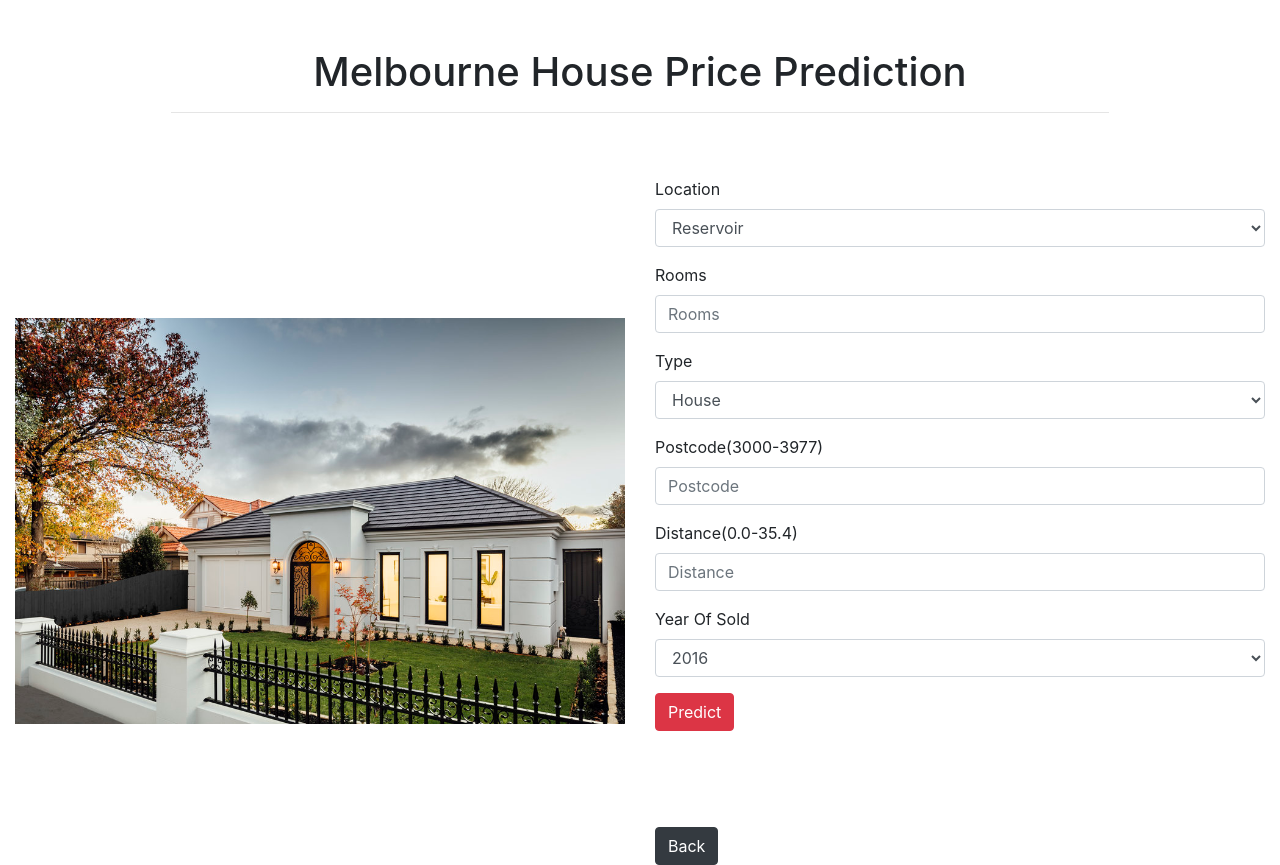
After one commit to FraidoonOmarzai/SearchAi, a Flask app: page /House in a window 1280 px wide. The commit adds this page. Run offline with Flask 2, Linux system fonts and the light colour scheme; some libraries are stand-ins or nearby versions.

Commit message:
house price prediction added

```diff
--- a/app.py
+++ b/app.py
@@ -12,6 +12,7 @@ from flask_pymongo import PyMongo
 import joblib
 import pickle
 import numpy as np
+import pandas as pd
 
 app = Flask(__name__, template_folder='templates')
 
@@ -385,6 +386,39 @@ def upload():
     return None
 
 
+# House Price Prediction
+@app.route("/House")
+def house_price():
+    return render_template("house_price.html")
+
+
+@app.route('/predictHP', methods=["POST"])
+def predictHP():
+
+    if request.method == "POST":
+
+        Location = request.form['Location']
+        Rooms = request.form['Rooms']
+        Type = request.form['Type']
+        Postcode = request.form['Postcode']
+        Distance = request.form['Distance']
+        Year = request.form['Year']
+
+        input_variables = pd.DataFrame([[Location, Rooms, Type, Postcode, Distance, Year]],
+                                       columns=['Suburb', 'Rooms', 'Type',
+                                                'Postcode', 'Distance', 'Year'],
+                                       dtype=float)
+
+        model = joblib.load(
+            "Trained Model/housePrice/housepriceprediction.joblib")
+        prediction = model.predict(input_variables)[0]
+
+        prediction = "Price of the house is: "+str(prediction) + "$"
+        print(prediction)
+
+    return(render_template("result.html", prediction_text=prediction))
+
+
 if __name__ == '__main__':
     app.config['Debug'] = True
     app.run()
--- /dev/null
+++ b/templates/house_price.html
@@ -0,0 +1,113 @@
+<!DOCTYPE html>
+<html>
+
+
+<head>
+   <title>House Price Prediction</title>
+
+   <link rel="stylesheet" href="https://maxcdn.bootstrapcdn.com/bootstrap/4.0.0/css/bootstrap.min.css" integrity="sha384-Gn5384xqQ1aoWXA+058RXPxPg6fy4IWvTNh0E263XmFcJlSAwiGgFAW/dAiS6JXm" crossorigin="anonymous">
+
+
+   <style>
+      * {
+         margin: 0;
+         padding: 0;
+      }
+
+      html,
+      body,
+      header,
+      #intro {
+         height: 100%;
+      }
+
+      img {
+         display: block;
+         max-width: 100%;
+         height: auto;
+      }
+
+      .btn.pb {
+         margin-top: 6rem;
+         background-color: dark;
+      }
+   </style>
+</head>
+
+<body>
+
+      <div id="intro" class="container-fluid view ">
+        <h1 class="text-center text-capitalize pt-5">Melbourne House Price Prediction</h1>
+        <hr class="w-75 mx-auto pt-5">
+        <div class="row mb-5">
+           <div class="col-lg-6 col-md-6 col-12 my-auto">
+             <img src="../static/images/house.jpg" class="float-left">
+
+           </div>
+           <div class="col-lg-6 col-md-6 col-12">
+             <form action="{{ url_for('predictHP')}}" method="post">
+                <div class="form-group">
+                   <label for="Location">Location</label>
+                   <select class="form-control" id="Location" name="Location" required="required">
+                      <option value="0">Reservoir</option>
+                      <option value="1">Bentleigh East</option>
+                      <option value="2">Richmond</option>
+                      <option value="3">Craigieburn</option>
+                      <option value="4">Preston</option>
+                      <option value="5">Mount Waverley</option>
+                      <option value="6">Brunswick</option>
+                      <option value="7">Cheltenham</option>
+                      <option value="8">Northcote</option>
+                      <option value="9">Glenroy</option>
+                      <option value="10">Essendon</option>
+                      <option value="11">Glen Waverley</option>
+                      <option value="12">Coburg</option>
+                      <option value="13">Mill Park</option>
+                      <option value="14">Pascoe Vale</option>
+                      <option value="15">Other</option>
+                   </select>
+                </div>
+
+                 <div class="form-group">
+                    <label for="Rooms">Rooms</label>
+                    <input class="form-control" type="number" id="Rooms" name="Rooms" required="required" placeholder="Rooms">
+                 </div>
+                 <div class="form-group">
+                    <label for="Type">Type</label>
+                    <select class="form-control" id="Type" name="Type" required="required">
+                       <option value="0">House</option>
+                       <option value="1">Unit</option>
+                       <option value="2">Townhouse</option>
+                    </select>
+                 </div>
+
+                 <div class="form-group">
+                    <label for="Postcode">Postcode(3000-3977)</label>
+                    <input class="form-control" type="number" id="Postcode" name="Postcode" required="required" placeholder="Postcode">
+                 </div>
+
+                 <div class="form-group">
+                    <label for="Distance">Distance(0.0-35.4)</label>
+                    <input class="form-control" type="float" id="Distance" name="Distance" required="required" placeholder="Distance">
+                 </div>
+
+                 <div class="form-group">
+                    <label for="Year">Year Of Sold</label>
+                    <select class="form-control" id="Year" name="Year" required="required">
+                       <option value="0">2016</option>
+                       <option value="1">2017</option>
+                       <option value="2">2018</option>
+                    </select>
+                 </div>
+                 <button type="submit" class="btn btn-danger">Predict</button>
+             </form>
+             <a class="btn btn-dark pb" href="/main" role="button">Back</a>
+           </div>
+        </div>
+     </div>
+
+   </form>
+
+</body>
+
+</html>
--- a/templates/main.html
+++ b/templates/main.html
@@ -50,7 +50,7 @@
 						<a class="nav-link" href="/vgg19">Image Classifier</a>
 					</li>
 					<li class="nav-item active">
-						<a class="nav-link" href="">House Price</a>
+						<a class="nav-link" href="/House">House Price</a>
 					</li>
 				</ul>
 			</div>
```
Also changed, not shown: static/images/house.jpg (added), 3 other files.
